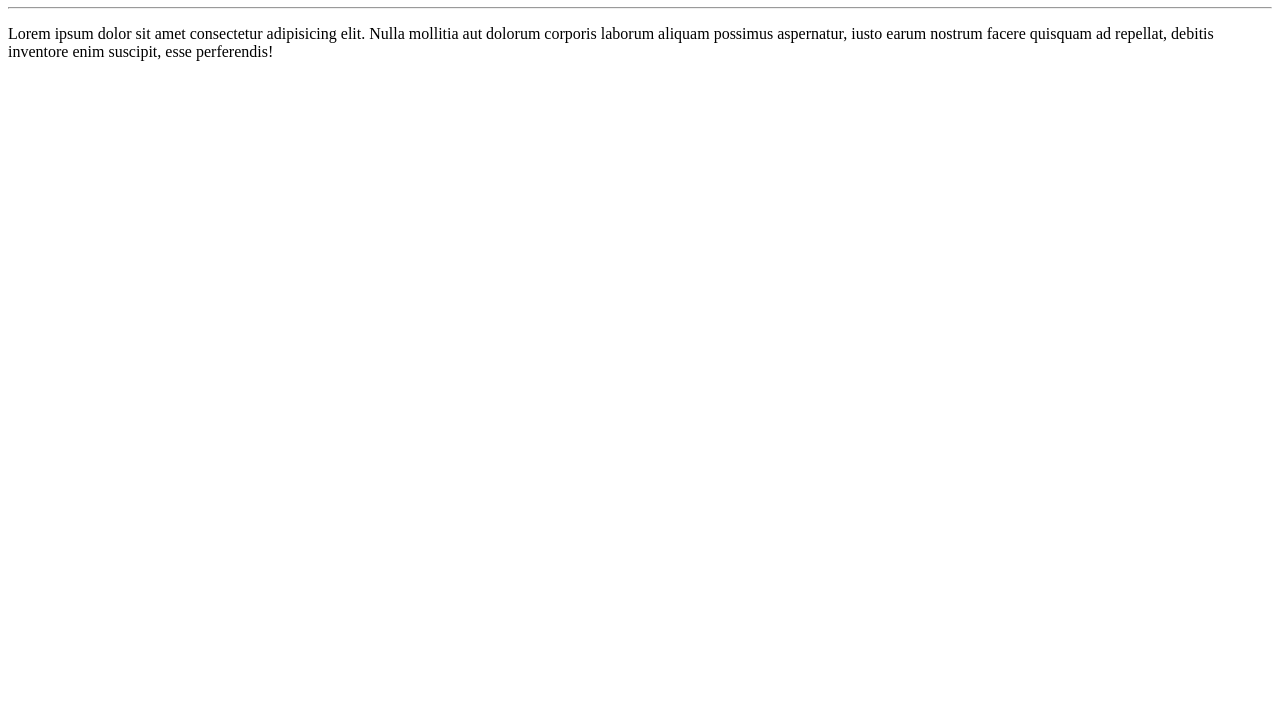
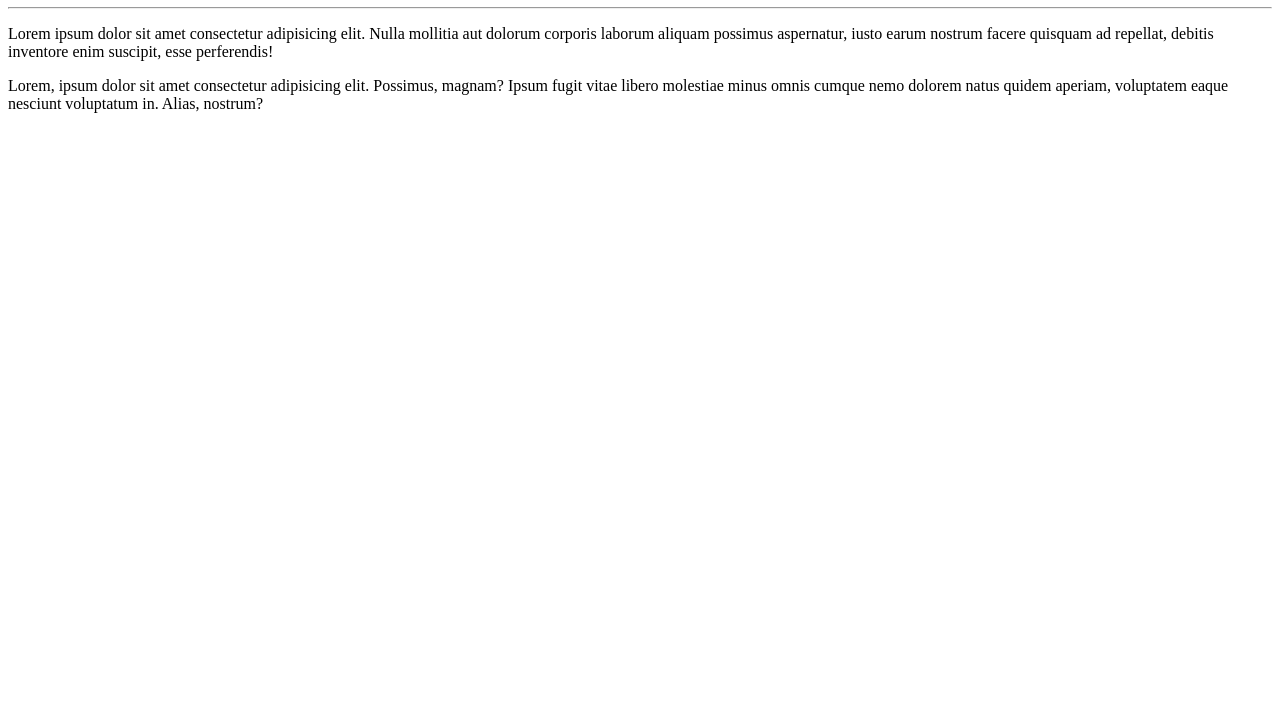
Before and after one commit to AndreFaccio03/Ola-Mundo, a plain HTML site: page site-exemplo/index.html in a window 1280 px wide. Shown: the part 73-800 px from the top of the page. Drawn offline with Linux system fonts and the light colour scheme.

Commit message:
Adicionei um parágrafo

```diff
--- a/site-exemplo/index.html
+++ b/site-exemplo/index.html
@@ -9,5 +9,7 @@
     <h1>Olá, Mundo!</h1>
     <hr>
     <p>Lorem ipsum dolor sit amet consectetur adipisicing elit. Nulla mollitia aut dolorum corporis laborum aliquam possimus aspernatur, iusto earum nostrum facere quisquam ad repellat, debitis inventore enim suscipit, esse perferendis!</p>
+
+    <p>Lorem, ipsum dolor sit amet consectetur adipisicing elit. Possimus, magnam? Ipsum fugit vitae libero molestiae minus omnis cumque nemo dolorem natus quidem aperiam, voluptatem eaque nesciunt voluptatum in. Alias, nostrum?</p>
 </body>
 </html>
```
